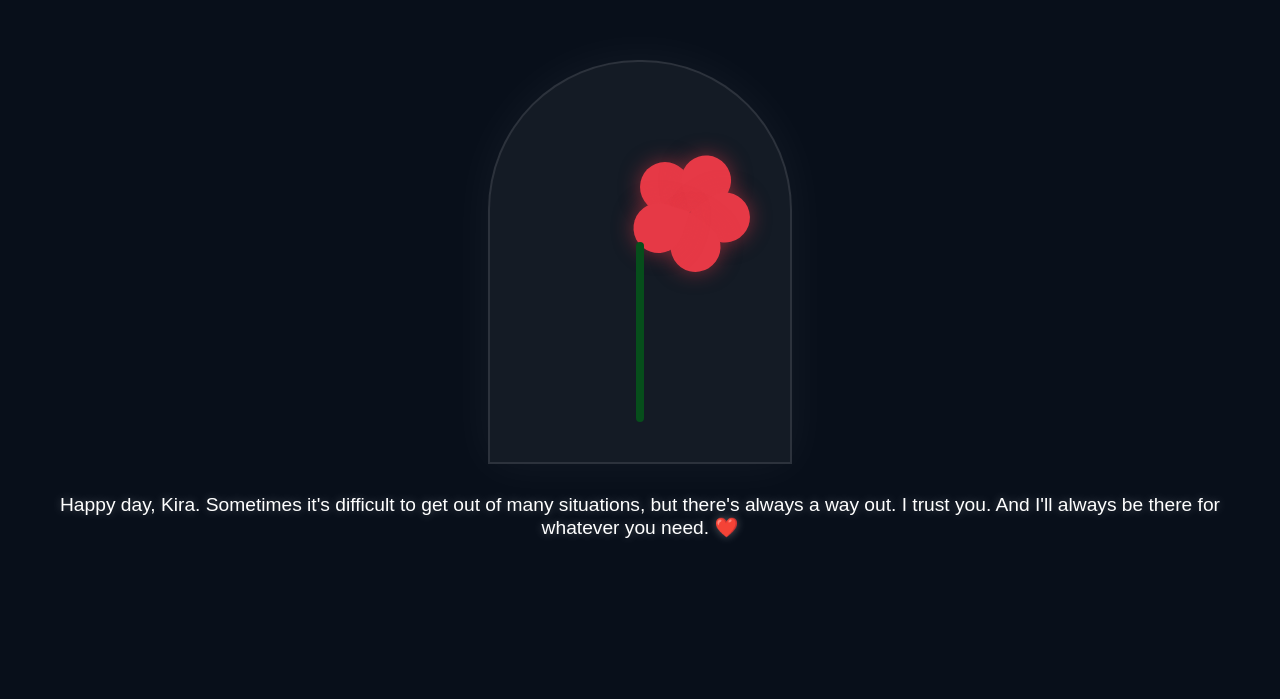
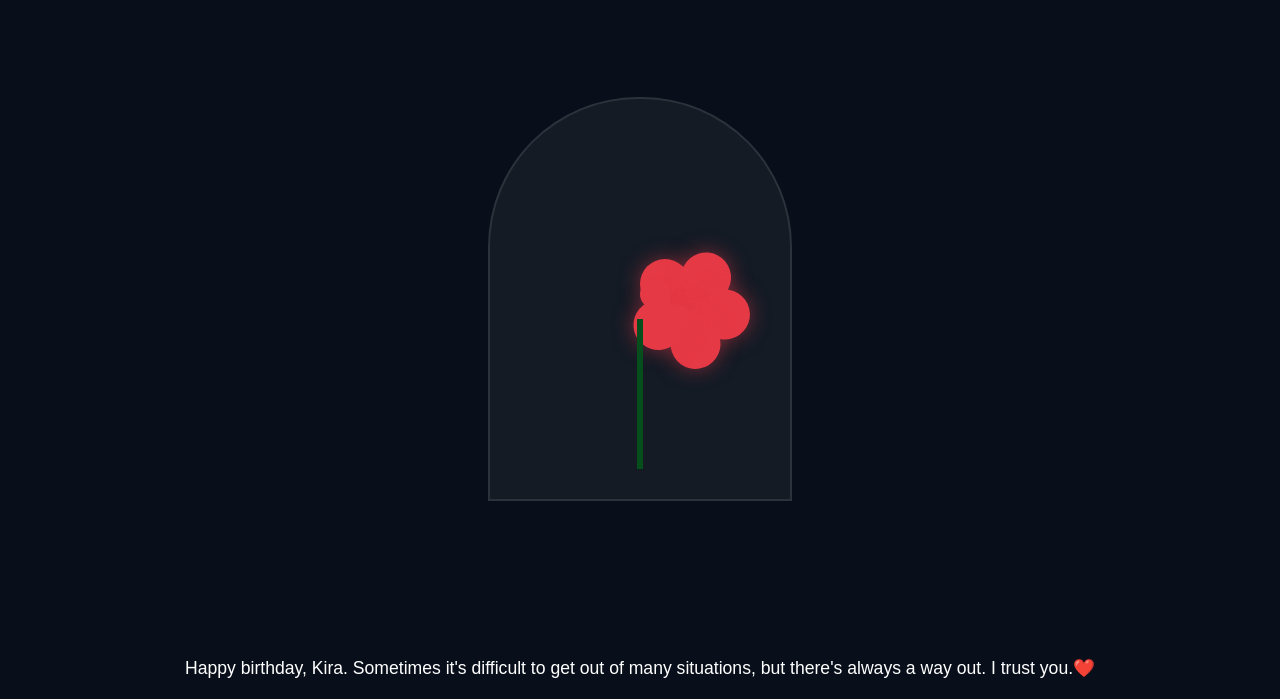
Before and after one commit to royerffa-debug/Rosa-KIRA, a plain HTML site: page index.html in a window 1280 px wide. Shown: the part 101-800 px from the top of the page. Drawn offline with Linux system fonts and the light colour scheme.

Commit message:
Update index.html

```diff
--- a/index.html
+++ b/index.html
@@ -3,29 +3,31 @@
 <head>
     <meta charset="UTF-8">
     <meta name="viewport" content="width=device-width, initial-scale=1.0">
-    <title>Para Mi Amor</title>
+    <title>Para Kira</title>
     <style>
-        body { height: 100vh; width: 100%; background: #080f1a; overflow: hidden; display: flex; flex-direction: column; align-items: center; justify-content: center; margin: 0; font-family: 'Arial', sans-serif; }
-        .container { position: relative; width: 300px; height: 400px; background: rgba(255, 255, 255, 0.05); border-radius: 150px 150px 0 0; border: 2px solid rgba(255, 255, 255, 0.1); box-shadow: 0 0 50px rgba(255, 255, 255, 0.05); }
-        .stem { position: absolute; left: 50%; bottom: 40px; width: 8px; height: 180px; background: #064e1b; transform: translateX(-50%); border-radius: 5px; }
-        .rose { position: absolute; left: 50%; top: 100px; transform: translateX(-50%); }
+        body { height: 100vh; display: flex; align-items: center; justify-content: center; background: #080f1a; overflow: hidden; margin: 0; font-family: sans-serif; }
+        .glass { position: relative; width: 300px; height: 400px; background: rgba(255, 255, 255, 0.05); border-radius: 150px 150px 0 0; border: 2px solid rgba(255, 255, 255, 0.1); }
+        .rose { position: absolute; left: 50%; top: 40%; transform: translateX(-50%); }
         .petal { position: absolute; width: 50px; height: 50px; background: #e63946; border-radius: 50% 50% 0 50%; box-shadow: 0 0 20px rgba(230, 57, 70, 0.5); transform-origin: bottom right; }
         .petal:nth-child(1) { transform: rotate(0deg); }
         .petal:nth-child(2) { transform: rotate(72deg); }
         .petal:nth-child(3) { transform: rotate(144deg); }
         .petal:nth-child(4) { transform: rotate(216deg); }
         .petal:nth-child(5) { transform: rotate(288deg); }
-        .falling-petal { position: absolute; width: 30px; height: 30px; background: #e63946; border-radius: 50% 50% 0 50%; bottom: 40px; left: 45%; opacity: 0; animation: fall 5s infinite; }
-        @keyframes fall { 0% { transform: translateY(-150px) rotate(0); opacity: 0; } 10% { opacity: 1; } 100% { transform: translateY(0) rotate(45deg); opacity: 0.8; } }
-        .text { color: white; margin-top: 30px; font-size: 1.2rem; text-align: center; padding: 0 20px; text-shadow: 0 0 10px rgba(255,255,255,0.3); }
+        .stem { position: absolute; left: 50%; top: 55%; width: 6px; height: 150px; background: #064e1b; transform: translateX(-50%); }
+        .falling-petal { position: absolute; width: 30px; height: 30px; background: #e63946; border-radius: 50% 50% 0 50%; top: 45%; left: 50%; animation: fall 5s infinite; opacity: 0; }
+        @keyframes fall { 0% { transform: translateY(0) rotate(0); opacity: 1; } 100% { transform: translateY(180px) rotate(90deg); opacity: 0; } }
+        .text { position: absolute; bottom: 20px; color: white; text-align: center; width: 100%; font-size: 1.1rem; }
     </style>
 </head>
 <body>
-    <div class="container">
-        <div class="rose"><div class="petal"></div><div class="petal"></div><div class="petal"></div><div class="petal"></div><div class="petal"></div></div>
+    <div class="glass">
+        <div class="rose">
+            <div class="petal"></div><div class="petal"></div><div class="petal"></div><div class="petal"></div><div class="petal"></div>
+        </div>
         <div class="stem"></div>
         <div class="falling-petal"></div>
     </div>
-    <div class="text">Happy day, Kira. Sometimes it's difficult to get out of many situations, but there's always a way out. I trust you. And I'll always be there for whatever you need. ❤️</div>
+    <div class="text">Happy birthday, Kira. Sometimes it's difficult to get out of many situations, but there's always a way out. I trust you.❤️</div>
 </body>
 </html>
```
